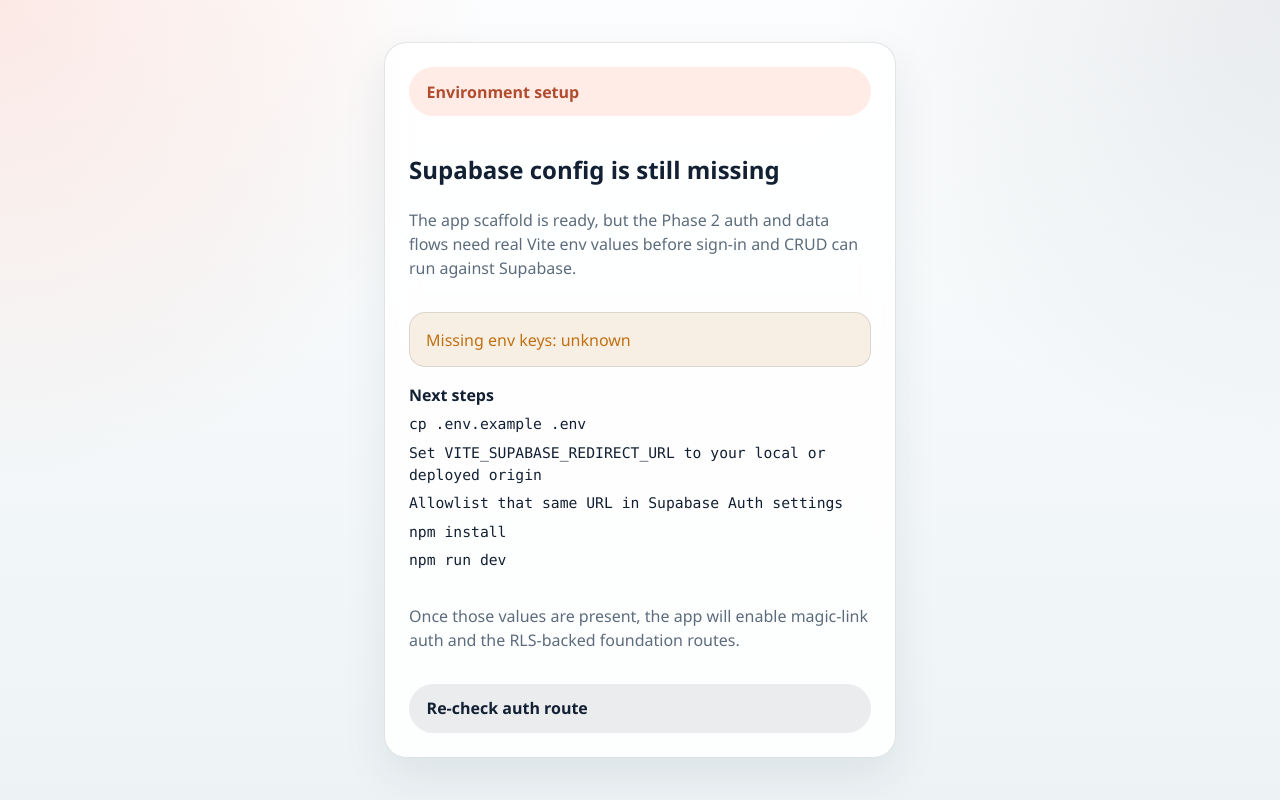
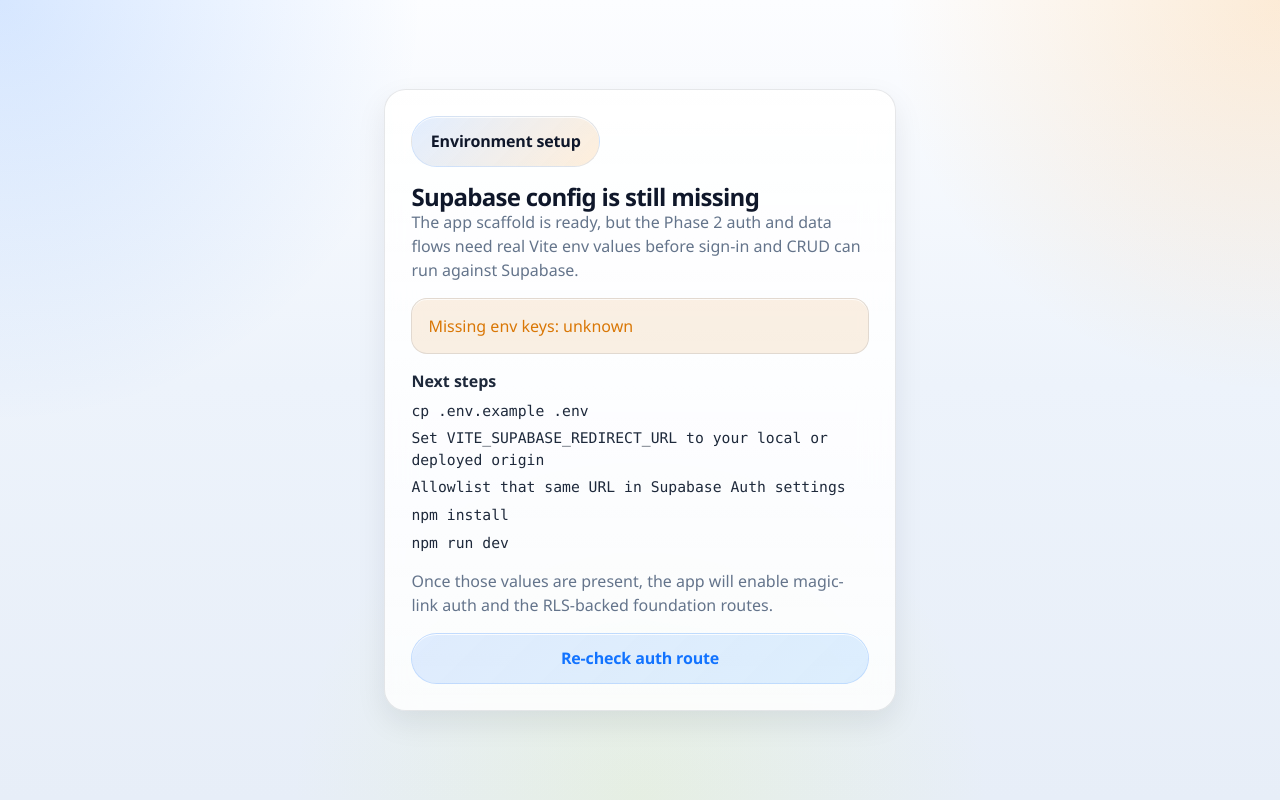
Before and after one commit to pvance14/WhisperStat, a React (Vite) app: page /setup in a window 1280 px wide. Built offline with nearby package versions, Linux system fonts and the light colour scheme; no server answers.

Commit message:
codex's first UI overhaul

```diff
--- a/src/styles/global.css
+++ b/src/styles/global.css
@@ -1,25 +1,46 @@
 :root {
   color-scheme: light;
-  font-family: "Avenir Next", "Segoe UI", sans-serif;
-  line-height: 1.5;
+  font-family:
+    "Avenir Next",
+    "Avenir",
+    "Segoe UI",
+    "Helvetica Neue",
+    sans-serif;
+  line-height: 1.45;
   font-weight: 400;
-  --bg: #f4f7f8;
-  --surface: rgba(255, 255, 255, 0.86);
-  --surface-strong: #ffffff;
-  --surface-dark: #102033;
-  --surface-dark-muted: #18314e;
-  --text: #132033;
-  --text-soft: #5d6c7c;
-  --accent: #ff7a59;
-  --accent-soft: rgba(255, 122, 89, 0.14);
-  --line: rgba(16, 32, 51, 0.12);
-  --success: #1f8a4d;
-  --warning: #c07011;
-  --danger: #b03d36;
+  --bg: #f4f7fb;
+  --bg-muted: #eaf0f7;
+  --surface: rgba(255, 255, 255, 0.84);
+  --surface-strong: rgba(255, 255, 255, 0.96);
+  --surface-dark: #081b3a;
+  --surface-dark-muted: #12305f;
+  --surface-tint: rgba(18, 115, 255, 0.06);
+  --text: #1e293b;
+  --text-strong: #0f172a;
+  --text-soft: #64748b;
+  --text-on-dark: #f8fafc;
+  --blue-primary: #1273ff;
+  --blue-bright: #39a0ff;
+  --orange-primary: #ff6b2c;
+  --orange-bright: #ff9a1f;
+  --lime-highlight: #d9f247;
+  --accent: var(--orange-primary);
+  --accent-soft: rgba(255, 107, 44, 0.12);
+  --line: rgba(15, 23, 42, 0.1);
+  --line-strong: rgba(15, 23, 42, 0.16);
+  --success: #16a34a;
+  --warning: #d97706;
+  --danger: #dc2626;
+  --shadow-soft: 0 12px 30px rgba(15, 23, 42, 0.08);
+  --shadow-strong: 0 18px 40px rgba(37, 99, 235, 0.14);
+  --radius-card: 1.35rem;
+  --radius-control: 1rem;
+  --radius-pill: 999px;
   background:
-    radial-gradient(circle at top left, rgba(255, 122, 89, 0.15), transparent 32%),
-    radial-gradient(circle at top right, rgba(16, 32, 51, 0.08), transparent 30%),
-    linear-gradient(180deg, #fcfdfe 0%, #edf3f5 100%);
+    radial-gradient(circle at top left, rgba(18, 115, 255, 0.16), transparent 28%),
+    radial-gradient(circle at top right, rgba(255, 154, 31, 0.18), transparent 26%),
+    radial-gradient(circle at 50% 100%, rgba(217, 242, 71, 0.12), transparent 34%),
+    linear-gradient(180deg, #fcfdff 0%, #edf3fb 48%, #e7eef8 100%);
   color: var(--text);
 }
 
@@ -36,6 +57,8 @@
 
 body {
   min-height: 100vh;
+  color: var(--text);
+  background: transparent;
 }
 
 a {
@@ -54,87 +77,168 @@
   cursor: pointer;
 }
 
+h1,
+h2,
+h3,
+h4,
+h5,
+h6 {
+  margin: 0;
+  font-family:
+    "Avenir Next",
+    "Avenir",
+    "Segoe UI",
+    "Helvetica Neue",
+    sans-serif;
+  font-weight: 700;
+  line-height: 1.15;
+  letter-spacing: -0.03em;
+  color: var(--text-strong);
+}
+
+p {
+  margin: 0;
+}
+
+input,
+select,
+textarea,
+button {
+  transition:
+    border-color 160ms ease,
+    background-color 160ms ease,
+    box-shadow 160ms ease,
+    transform 160ms ease,
+    color 160ms ease;
+}
+
+:focus-visible {
+  outline: none;
+  box-shadow:
+    0 0 0 3px rgba(255, 255, 255, 0.9),
+    0 0 0 6px rgba(18, 115, 255, 0.24);
+}
+
 .app-shell {
   min-height: 100vh;
   display: grid;
-  grid-template-columns: 288px minmax(0, 1fr);
+  grid-template-columns: 300px minmax(0, 1fr);
 }
 
 .sidebar {
-  background: linear-gradient(180deg, rgba(16, 32, 51, 0.98), rgba(24, 49, 78, 0.98));
-  color: #f4f7f8;
-  padding: 2rem 1.5rem;
+  position: relative;
+  overflow: hidden;
+  background:
+    radial-gradient(circle at top left, rgba(57, 160, 255, 0.24), transparent 24%),
+    radial-gradient(circle at bottom right, rgba(255, 154, 31, 0.2), transparent 26%),
+    linear-gradient(180deg, rgba(8, 27, 58, 0.98), rgba(18, 48, 95, 0.98));
+  color: var(--text-on-dark);
+  padding: 2rem 1.35rem;
   display: flex;
   flex-direction: column;
-  gap: 1.5rem;
+  gap: 1.25rem;
   border-right: 1px solid rgba(255, 255, 255, 0.08);
+  box-shadow: inset -1px 0 0 rgba(255, 255, 255, 0.06);
+}
+
+.sidebar::before {
+  content: "";
+  position: absolute;
+  inset: 0;
+  background:
+    linear-gradient(180deg, rgba(255, 255, 255, 0.06), transparent 24%),
+    linear-gradient(135deg, transparent 60%, rgba(255, 255, 255, 0.03));
+  pointer-events: none;
 }
 
 .brand {
+  position: relative;
   display: flex;
-  gap: 0.9rem;
-  align-items: center;
+  gap: 1rem;
+  align-items: flex-start;
+  padding: 0.35rem 0.15rem 0.75rem;
 }
 
 .brand-mark {
-  width: 2.8rem;
-  height: 2.8rem;
-  border-radius: 1rem;
-  background: linear-gradient(135deg, #ff7a59, #ffb072);
-  color: #102033;
+  width: 3rem;
+  height: 3rem;
+  flex: 0 0 auto;
+  border-radius: 1.1rem;
+  background: linear-gradient(135deg, var(--blue-primary), var(--blue-bright) 52%, var(--orange-bright));
+  color: #031126;
   display: grid;
   place-items: center;
   font-weight: 800;
+  letter-spacing: -0.04em;
+  box-shadow:
+    0 12px 24px rgba(18, 115, 255, 0.28),
+    inset 0 1px 0 rgba(255, 255, 255, 0.28);
 }
 
 .brand-copy h1 {
   margin: 0;
-  font-size: 1.1rem;
+  font-size: 1.2rem;
+  color: var(--text-on-dark);
 }
 
 .brand-copy p {
   margin: 0.25rem 0 0;
-  color: rgba(244, 247, 248, 0.72);
+  color: rgba(248, 250, 252, 0.74);
   font-size: 0.92rem;
+  max-width: 18rem;
 }
 
 .sidebar nav {
   display: grid;
-  gap: 0.5rem;
+  gap: 0.6rem;
 }
 
 .sidebar-link {
   display: flex;
   align-items: center;
   justify-content: space-between;
-  padding: 0.9rem 1rem;
-  border-radius: 1rem;
-  color: rgba(244, 247, 248, 0.85);
+  gap: 1rem;
+  padding: 0.95rem 1rem;
+  border-radius: 1.05rem;
+  color: rgba(248, 250, 252, 0.86);
   border: 1px solid transparent;
-  transition: background 150ms ease, border-color 150ms ease, transform 150ms ease;
+  background: rgba(255, 255, 255, 0.03);
+  transition: background 150ms ease, border-color 150ms ease, transform 150ms ease, box-shadow 150ms ease;
+}
+
+.sidebar-link .muted {
+  color: rgba(226, 232, 240, 0.7);
 }
 
 .sidebar-link:hover,
 .sidebar-link.active {
-  background: rgba(255, 255, 255, 0.08);
-  border-color: rgba(255, 255, 255, 0.12);
+  background: linear-gradient(135deg, rgba(18, 115, 255, 0.18), rgba(57, 160, 255, 0.08));
+  border-color: rgba(57, 160, 255, 0.36);
   transform: translateX(2px);
+  box-shadow: inset 0 1px 0 rgba(255, 255, 255, 0.06);
 }
 
 .sidebar-panel,
 .page-panel,
 .card,
 .surface {
-  background: var(--surface);
-  backdrop-filter: blur(14px);
+  background: linear-gradient(180deg, rgba(255, 255, 255, 0.9), rgba(255, 255, 255, 0.82));
+  backdrop-filter: blur(16px);
   border: 1px solid var(--line);
-  border-radius: 1.4rem;
-  box-shadow: 0 18px 45px rgba(16, 32, 51, 0.08);
+  border-radius: var(--radius-card);
+  box-shadow: var(--shadow-soft);
 }
 
 .sidebar-panel {
-  padding: 1rem;
-  color: #102033;
+  position: relative;
+  padding: 1.1rem;
+  color: var(--text-strong);
+  background:
+    linear-gradient(180deg, rgba(255, 255, 255, 0.14), rgba(255, 255, 255, 0.08)),
+    linear-gradient(180deg, rgba(255, 255, 255, 0.98), rgba(244, 247, 251, 0.94));
+  box-shadow:
+    0 12px 28px rgba(8, 27, 58, 0.22),
+    inset 0 1px 0 rgba(255, 255, 255, 0.42);
 }
 
 .sidebar-panel select,
@@ -144,10 +248,27 @@
 .form-grid textarea {
   width: 100%;
   border: 1px solid var(--line);
-  border-radius: 0.95rem;
-  padding: 0.8rem 0.95rem;
-  background: rgba(255, 255, 255, 0.94);
-  color: var(--text);
+  border-radius: var(--radius-control);
+  padding: 0.88rem 0.95rem;
+  background: rgba(255, 255, 255, 0.98);
+  color: var(--text-strong);
+  box-shadow: inset 0 1px 0 rgba(255, 255, 255, 0.95);
+}
+
+.sidebar-panel select:hover,
+.sidebar-panel input:hover,
+.form-grid input:hover,
+.form-grid select:hover,
+.form-grid textarea:hover {
+  border-color: var(--line-strong);
+}
+
+.sidebar-panel select:focus-visible,
+.sidebar-panel input:focus-visible,
+.form-grid input:focus-visible,
+.form-grid select:focus-visible,
+.form-grid textarea:focus-visible {
+  border-color: rgba(18, 115, 255, 0.5);
 }
 
 .sidebar-footer {
@@ -157,23 +278,32 @@
 }
 
 .main-content {
-  padding: 1.5rem;
+  padding: 1.6rem;
   display: grid;
-  gap: 1.2rem;
+  gap: 1.25rem;
 }
 
 .page-header {
   display: flex;
   align-items: flex-start;
   justify-content: space-between;
-  gap: 1rem;
-  padding: 1.35rem 1.4rem;
+  gap: 1.2rem;
+  padding: 1.55rem 1.55rem;
+  background:
+    radial-gradient(circle at top right, rgba(255, 154, 31, 0.12), transparent 24%),
+    radial-gradient(circle at top left, rgba(18, 115, 255, 0.1), transparent 30%),
+    linear-gradient(180deg, rgba(255, 255, 255, 0.96), rgba(255, 255, 255, 0.86));
+  box-shadow: var(--shadow-strong);
 }
 
 .page-header h2,
 .card h3,
 .page-panel h3 {
   margin: 0;
+}
+
+.page-header h2 {
+  font-size: clamp(1.75rem, 2.6vw, 2.35rem);
 }
 
 .page-header p,
@@ -197,7 +327,7 @@
 
 .card,
 .page-panel {
-  padding: 1.2rem;
+  padding: 1.35rem;
 }
 
 .stack {
@@ -214,7 +344,7 @@
 
 .form-grid {
   display: grid;
-  gap: 0.95rem;
+  gap: 1rem;
 }
 
 .form-grid.two {
@@ -232,109 +362,152 @@
 .button-ghost,
 .chip {
   border: none;
-  border-radius: 999px;
-  padding: 0.8rem 1.1rem;
-  font-weight: 600;
+  border-radius: var(--radius-pill);
+  padding: 0.8rem 1.15rem;
+  font-weight: 700;
+  letter-spacing: -0.01em;
+  display: inline-flex;
+  align-items: center;
+  justify-content: center;
+  gap: 0.45rem;
 }
 
 .button {
-  background: linear-gradient(135deg, #ff7a59, #ff956b);
-  color: #fff8f6;
+  background: linear-gradient(135deg, var(--orange-primary), var(--orange-bright));
+  color: #fffaf5;
+  box-shadow: 0 14px 24px rgba(255, 107, 44, 0.28);
+}
+
+.button:hover {
+  transform: translateY(-1px);
+  box-shadow: 0 18px 28px rgba(255, 107, 44, 0.34);
 }
 
 .button-secondary {
-  background: rgba(16, 32, 51, 0.08);
-  color: var(--text);
+  background: linear-gradient(135deg, rgba(18, 115, 255, 0.12), rgba(57, 160, 255, 0.16));
+  color: var(--blue-primary);
+  border: 1px solid rgba(18, 115, 255, 0.14);
+  box-shadow: inset 0 1px 0 rgba(255, 255, 255, 0.8);
+}
+
+.button-secondary:hover {
+  transform: translateY(-1px);
+  background: linear-gradient(135deg, rgba(18, 115, 255, 0.16), rgba(57, 160, 255, 0.22));
 }
 
 .button-ghost {
-  background: transparent;
-  color: var(--text-soft);
+  background: rgba(255, 255, 255, 0.6);
+  color: var(--text-strong);
   border: 1px solid var(--line);
 }
 
+.button-ghost:hover {
+  transform: translateY(-1px);
+  border-color: rgba(18, 115, 255, 0.22);
+  background: rgba(255, 255, 255, 0.9);
+}
+
 .chip {
-  background: var(--accent-soft);
-  color: #b14d2e;
+  width: fit-content;
+  background: linear-gradient(135deg, rgba(18, 115, 255, 0.12), rgba(255, 154, 31, 0.16));
+  color: var(--text-strong);
+  border: 1px solid rgba(18, 115, 255, 0.1);
+  box-shadow: inset 0 1px 0 rgba(255, 255, 255, 0.76);
 }
 
 .status {
-  padding: 0.9rem 1rem;
+  padding: 0.95rem 1rem;
   border-radius: 1rem;
   border: 1px solid var(--line);
+  box-shadow: inset 0 1px 0 rgba(255, 255, 255, 0.7);
 }
 
 .status.info {
-  background: rgba(16, 32, 51, 0.05);
+  background: linear-gradient(135deg, rgba(18, 115, 255, 0.08), rgba(57, 160, 255, 0.06));
+  color: var(--text-strong);
 }
 
 .status.success {
-  background: rgba(31, 138, 77, 0.1);
+  background: rgba(22, 163, 74, 0.1);
   color: var(--success);
 }
 
 .status.warn {
-  background: rgba(192, 112, 17, 0.11);
+  background: rgba(217, 119, 6, 0.11);
   color: var(--warning);
 }
 
 .status.error {
-  background: rgba(176, 61, 54, 0.11);
+  background: rgba(220, 38, 38, 0.1);
   color: var(--danger);
 }
 
 .table {
   width: 100%;
   border-collapse: collapse;
+  border-spacing: 0;
 }
 
 .table th,
 .table td {
   text-align: left;
-  padding: 0.8rem 0.55rem;
-  border-bottom: 1px solid rgba(16, 32, 51, 0.08);
+  padding: 0.9rem 0.65rem;
+  border-bottom: 1px solid rgba(15, 23, 42, 0.08);
 }
 
 .table th {
-  font-size: 0.8rem;
+  font-size: 0.78rem;
   text-transform: uppercase;
-  letter-spacing: 0.05em;
+  letter-spacing: 0.08em;
   color: var(--text-soft);
 }
 
 .table td strong {
   display: block;
+  color: var(--text-strong);
 }
 
 .metric-card {
-  background: linear-gradient(145deg, rgba(16, 32, 51, 0.98), rgba(24, 49, 78, 0.95));
-  color: #f4f7f8;
-  padding: 1.2rem;
-  border-radius: 1.4rem;
+  background:
+    radial-gradient(circle at top right, rgba(255, 154, 31, 0.26), transparent 36%),
+    linear-gradient(145deg, rgba(8, 27, 58, 1), rgba(18, 48, 95, 0.98));
+  color: var(--text-on-dark);
+  padding: 1.2rem 1.25rem;
+  border-radius: var(--radius-card);
+  border: 1px solid rgba(57, 160, 255, 0.16);
+  box-shadow:
+    0 18px 34px rgba(8, 27, 58, 0.28),
+    inset 0 1px 0 rgba(255, 255, 255, 0.08);
 }
 
 .metric-card p {
   margin: 0;
-  color: rgba(244, 247, 248, 0.68);
+  color: rgba(248, 250, 252, 0.72);
 }
 
 .metric-value {
   font-size: 2rem;
   line-height: 1.1;
   margin-top: 0.4rem;
-  font-weight: 700;
+  font-weight: 800;
+  letter-spacing: -0.04em;
+  color: inherit;
 }
 
 .list {
   display: grid;
-  gap: 0.8rem;
+  gap: 0.9rem;
 }
 
 .list-item {
   border: 1px solid var(--line);
-  border-radius: 1rem;
-  padding: 0.95rem 1rem;
-  background: rgba(255, 255, 255, 0.72);
+  border-radius: 1.1rem;
+  padding: 1rem 1rem;
+  background:
+    linear-gradient(180deg, rgba(255, 255, 255, 0.92), rgba(248, 251, 255, 0.8));
+  box-shadow:
+    inset 0 1px 0 rgba(255, 255, 255, 0.78),
+    0 10px 24px rgba(15, 23, 42, 0.04);
 }
 
 .auth-shell,
@@ -342,13 +515,13 @@
   min-height: 100vh;
   display: grid;
   place-items: center;
-  padding: 1.5rem;
+  padding: 1.75rem;
 }
 
 .auth-card,
 .setup-card {
   width: min(32rem, 100%);
-  padding: 1.5rem;
+  padding: 1.65rem;
 }
 
 .mono {
@@ -365,15 +538,15 @@
 }
 
 .capture-state {
-  font-weight: 600;
-  color: var(--text-soft);
+  font-weight: 700;
+  color: var(--blue-primary);
 }
 
 .transcript-box {
   border: 1px solid var(--line);
   border-radius: 1rem;
   padding: 0.9rem 1rem;
-  background: rgba(255, 255, 255, 0.72);
+  background: linear-gradient(180deg, rgba(255, 255, 255, 0.94), rgba(248, 251, 255, 0.84));
   display: grid;
   gap: 0.35rem;
 }
@@ -387,19 +560,23 @@
   border: 1px solid var(--line);
   border-radius: 1.1rem;
   padding: 1rem;
-  background: rgba(255, 255, 255, 0.8);
+  background: linear-gradient(180deg, rgba(255, 255, 255, 0.94), rgba(248, 251, 255, 0.82));
   display: grid;
   gap: 0.9rem;
 }
 
 .review-card.proposal {
-  border-color: rgba(31, 138, 77, 0.22);
-  box-shadow: inset 0 0 0 1px rgba(31, 138, 77, 0.06);
+  border-color: rgba(22, 163, 74, 0.22);
+  box-shadow:
+    inset 0 0 0 1px rgba(22, 163, 74, 0.06),
+    0 14px 28px rgba(22, 163, 74, 0.07);
 }
 
 .review-card.clarification {
-  border-color: rgba(192, 112, 17, 0.2);
-  box-shadow: inset 0 0 0 1px rgba(192, 112, 17, 0.06);
+  border-color: rgba(217, 119, 6, 0.22);
+  box-shadow:
+    inset 0 0 0 1px rgba(217, 119, 6, 0.06),
+    0 14px 28px rgba(217, 119, 6, 0.06);
 }
 
 .review-header {
@@ -426,21 +603,21 @@
   border: 1px solid var(--line);
   border-radius: 1.1rem;
   padding: 1rem;
-  background: rgba(255, 255, 255, 0.8);
+  background: linear-gradient(180deg, rgba(255, 255, 255, 0.94), rgba(248, 251, 255, 0.82));
   display: grid;
   gap: 0.9rem;
 }
 
 .event-log-item.deleted {
   opacity: 0.78;
-  background: rgba(16, 32, 51, 0.04);
+  background: rgba(15, 23, 42, 0.04);
 }
 
 .event-badge {
-  border-radius: 999px;
+  border-radius: var(--radius-pill);
   padding: 0.4rem 0.8rem;
-  background: rgba(16, 32, 51, 0.08);
-  color: var(--text-soft);
+  background: rgba(18, 115, 255, 0.08);
+  color: var(--blue-primary);
   font-size: 0.85rem;
   font-weight: 700;
 }
@@ -454,7 +631,8 @@
 .score-input input {
   text-align: center;
   font-size: 2rem;
-  font-weight: 700;
+  font-weight: 800;
+  letter-spacing: -0.04em;
 }
 
 .score-strip {
@@ -464,8 +642,12 @@
 }
 
 .is-current-set {
-  border-color: rgba(255, 122, 89, 0.28);
-  box-shadow: inset 0 0 0 1px rgba(255, 122, 89, 0.12);
+  border-color: rgba(255, 107, 44, 0.3);
+  box-shadow:
+    inset 0 0 0 1px rgba(255, 107, 44, 0.12),
+    0 14px 24px rgba(255, 107, 44, 0.1);
+  background:
+    linear-gradient(180deg, rgba(255, 248, 242, 0.98), rgba(255, 243, 232, 0.9));
 }
 
 .leaderboard-list {
@@ -476,15 +658,37 @@
 .leader-bar-track {
   width: 100%;
   height: 0.7rem;
-  border-radius: 999px;
-  background: rgba(16, 32, 51, 0.08);
+  border-radius: var(--radius-pill);
+  background: rgba(15, 23, 42, 0.08);
   overflow: hidden;
 }
 
 .leader-bar-fill {
   height: 100%;
-  border-radius: 999px;
-  background: linear-gradient(135deg, #ff7a59, #ffb072);
+  border-radius: var(--radius-pill);
+  background: linear-gradient(135deg, var(--blue-primary), var(--blue-bright) 60%, var(--orange-bright));
+}
+
+.card h3,
+.page-panel h3 {
+  font-size: 1.15rem;
+}
+
+.supporting-text {
+  line-height: 1.5;
+}
+
+.section-header {
+  gap: 0.85rem;
+}
+
+.button[disabled],
+.button-secondary[disabled],
+.button-ghost[disabled] {
+  cursor: not-allowed;
+  opacity: 0.6;
+  transform: none;
+  box-shadow: none;
 }
 
 @media (max-width: 960px) {
@@ -512,5 +716,16 @@
 
   .page-header {
     flex-direction: column;
+    padding: 1.3rem;
+  }
+
+  .metric-card {
+    width: 100%;
+  }
+
+  .table {
+    display: block;
+    overflow-x: auto;
+    white-space: nowrap;
   }
 }
```
Also changed, not shown: 1 other file (tests, documents, lock files or other folders).
